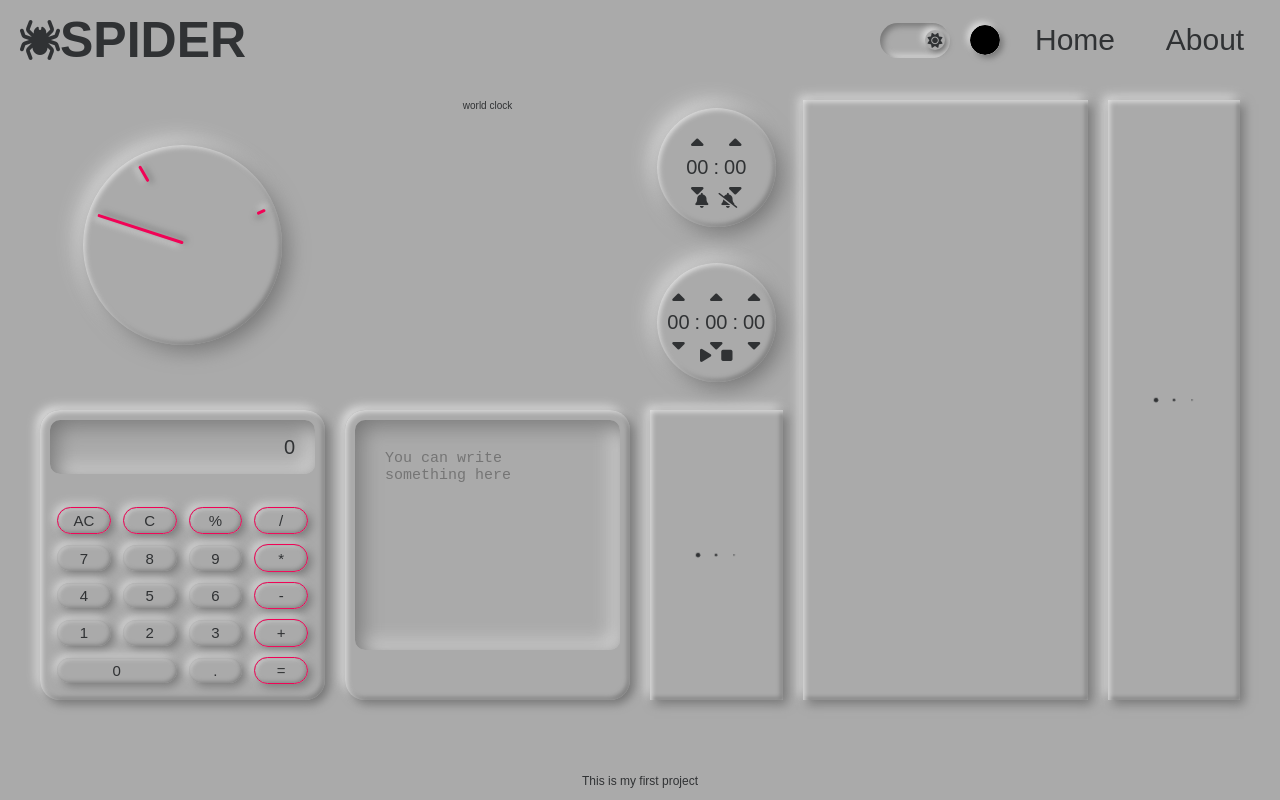
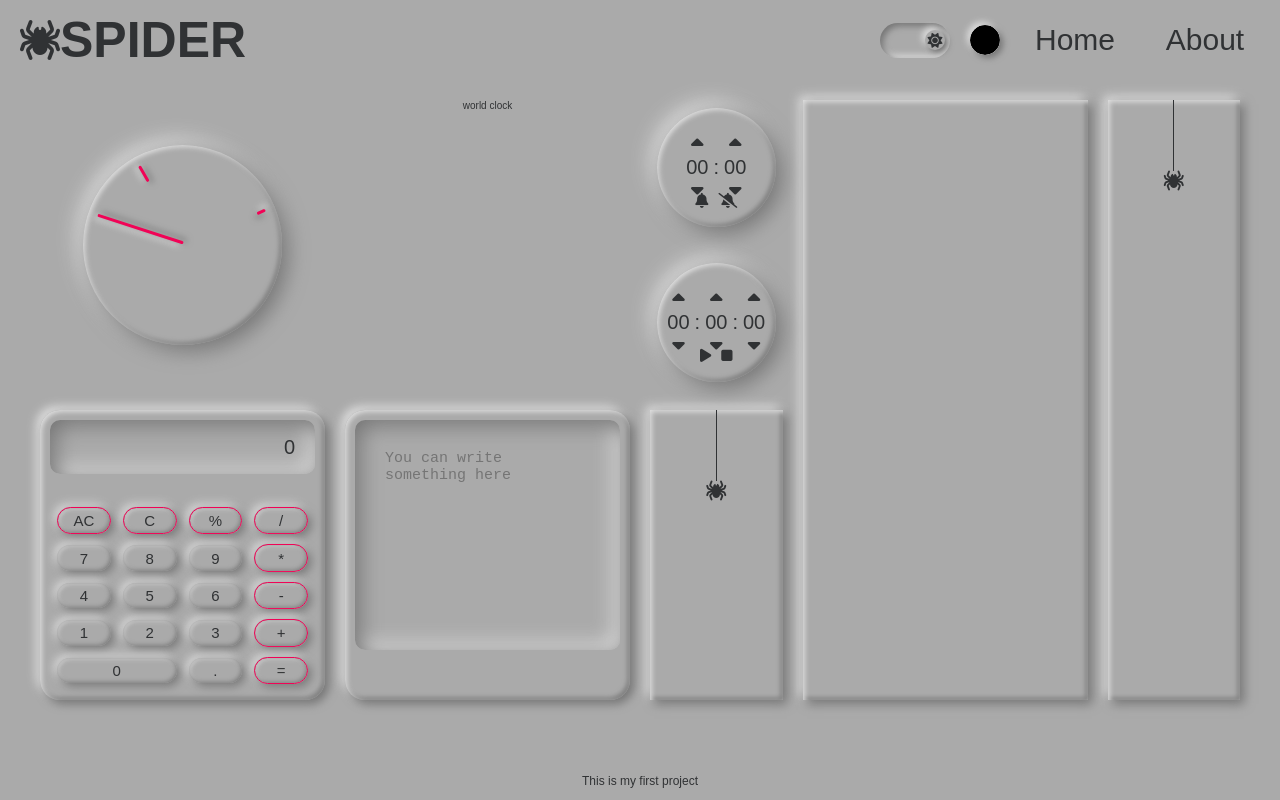
Before and after one commit to mehrdadazizkhani/Spider, a React (Create React App) app: page / in a window 1280 px wide. Built offline with nearby package versions, Linux system fonts and the light colour scheme.

Commit message:
Note component fixed and improved

```diff
--- a/src/components/Loading.js
+++ b/src/components/Loading.js
@@ -4,9 +4,8 @@ import styles from './Loading.module.css'
 const Loading = () => {
     return (
         <div className={styles.container}>
-            <div className={styles.circle}></div>
-            <div className={styles.circle}></div>
-            <div className={styles.circle}></div>
+            <div className={styles.line}></div>
+            <i className="fa-solid fa-spider" id={styles['logo']}></i>
         </div>
     );
 };
--- a/src/components/Loading.module.css
+++ b/src/components/Loading.module.css
@@ -1,42 +1,30 @@
 .container {
     display: flex;
-    justify-content: center;
+    flex-direction: column;
     align-items: center;
     width: 100%;
     height: 100%;
 }
 
-.circle {
-    width: 1rem;
-    aspect-ratio: 1/1;
-    border-radius: 50%;
+.line {
+    width: 1px;
+    height: 50%;
     background-color: var(--color-secondary);
-    margin: 0 0.4rem;
+    animation: spider 2s ease-in infinite;
 }
 
-.circle:nth-child(1) {
-    animation: circle 1s ease-in infinite;
-    animation-delay: 0.2s;
+#logo {
+    font-size: 2rem;
 }
 
-.circle:nth-child(2) {
-    animation: circle 1s ease-in infinite;
-    animation-delay: 0.3s;
-}
-
-.circle:nth-child(3) {
-    animation: circle 1s ease-in infinite;
-    animation-delay: 0.4s;
-}
-
-@keyframes circle {
+@keyframes spider {
     0% {
-        transform: scale(0.1);
+        height: 00;
     }
     50% {
-        transform: scale(1);
+        height: 10rem;
     }
     100% {
-        transform: scale(0.1);
+        height: 00;
     }
 }
```
